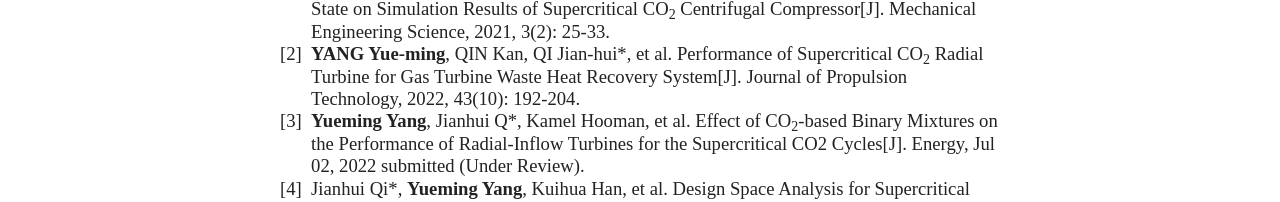
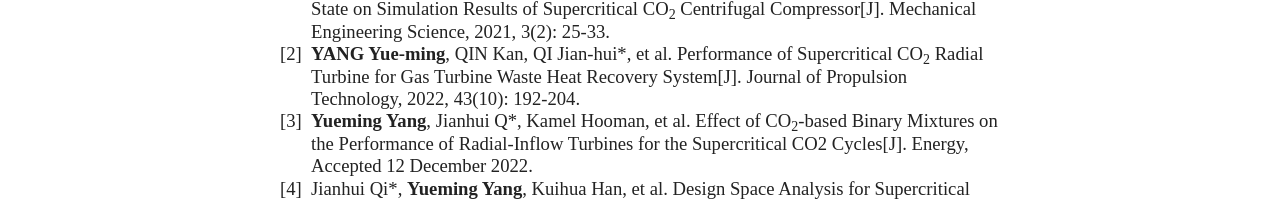
Before and after one commit to YuemingSDU/YuemingSDU.github.io, a plain HTML site: page about/index.html in a window 1280 px wide. Shown: the part 852-1054 px from the top of the page. Drawn offline with nearby package versions, Linux system fonts and the light colour scheme; a web font is replaced by a local one.

Commit message:
Update index.html

```diff
--- a/about/index.html
+++ b/about/index.html
@@ -94,7 +94,7 @@ School of Energy and Power Engineering, Shandong University <br>
 <ol>
 <li><strong>Yueming Y</strong>, Bingkun M A, Yongqing X, Jianhui Q*. Influence of Different Equations of State on Simulation Results of Supercritical CO<sub>2</sub> Centrifugal Compressor[J]. Mechanical Engineering Science, 2021, 3(2): 25-33.</li>
 <li><strong>YANG Yue-ming</strong>, QIN Kan, QI Jian-hui*, et al. Performance of Supercritical CO<sub>2</sub> Radial Turbine for Gas Turbine Waste Heat Recovery System[J]. Journal of Propulsion Technology, 2022, 43(10): 192-204.</li>
-<li><strong>Yueming Yang</strong>, Jianhui Q*, Kamel Hooman, et al.  Effect of CO<sub>2</sub>-based Binary Mixtures on the Performance of Radial-Inflow Turbines for the Supercritical CO2 Cycles[J]. Energy, Jul 02, 2022 submitted (Under Review).</li>
+<li><strong>Yueming Yang</strong>, Jianhui Q*, Kamel Hooman, et al.  Effect of CO<sub>2</sub>-based Binary Mixtures on the Performance of Radial-Inflow Turbines for the Supercritical CO2 Cycles[J]. Energy, Accepted 12 December 2022.</li>
 <li>Jianhui Qi*, <strong>Yueming Yang</strong>, Kuihua Han, et al. Design Space Analysis for Supercritical CO<sub>2</sub> Radial Inflow Turbine Stators[J]. Thermal Science and Engineering Progress, May 16, 2022 submitted (Under Review).</li>
 </ol>
 <h2 id="academic-conference">Academic Conference</h2>
```
